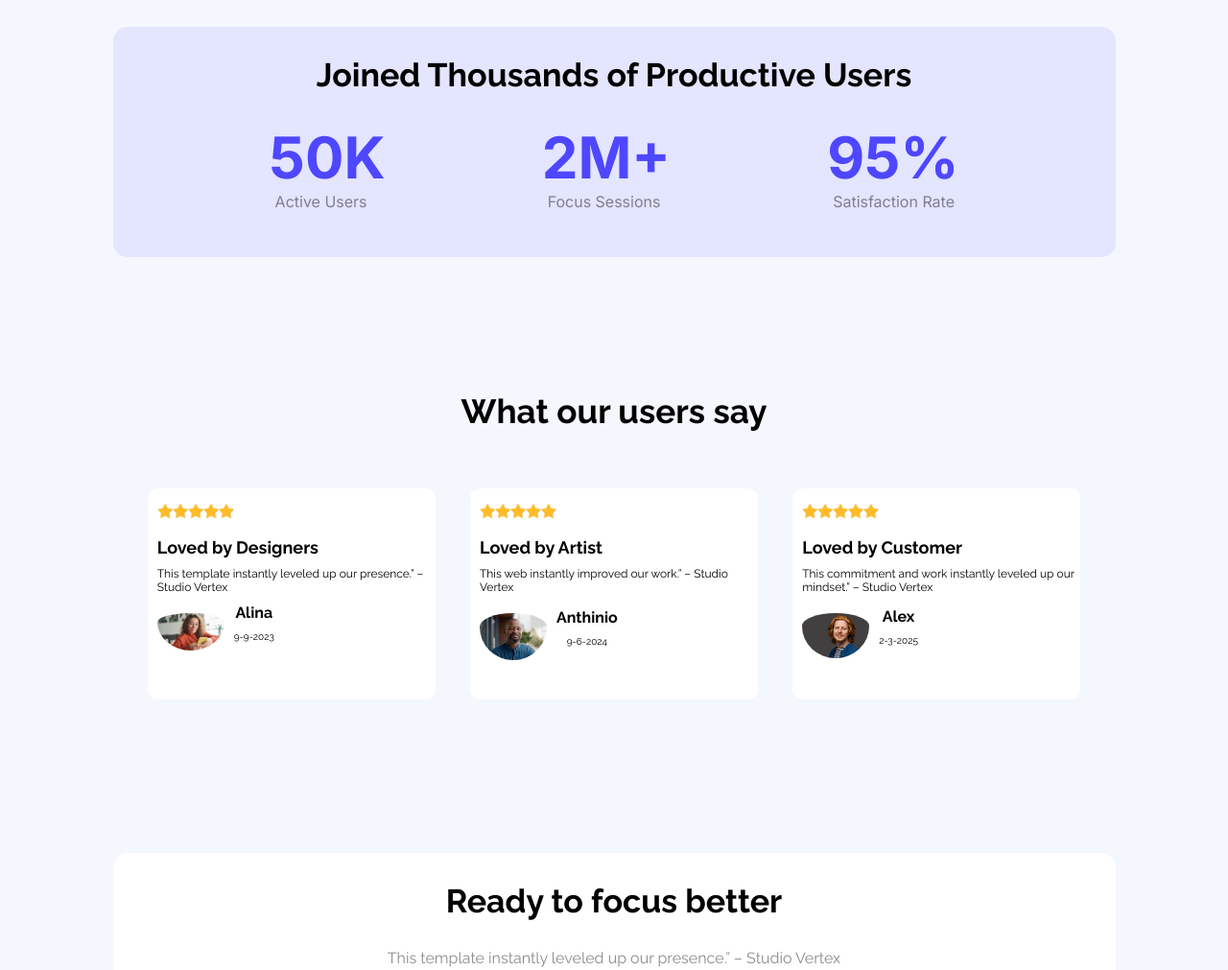
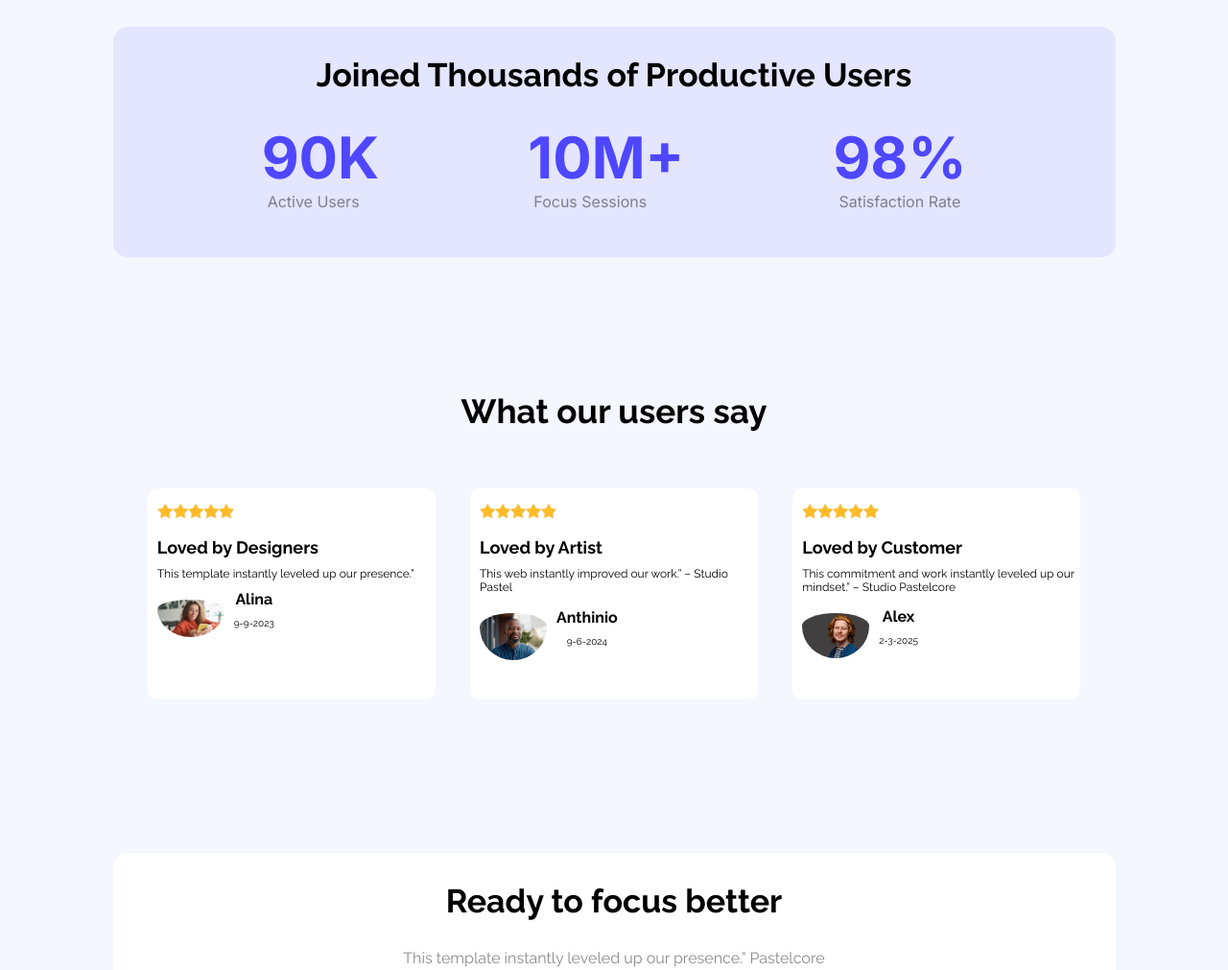
Before and after one commit to adnan99999977/Assingment_001, a plain HTML site: page index.html in a window 1280 px wide. Shown: the part 1040-2051 px from the top of the page at 96% size. Drawn offline with Linux system fonts and the light colour scheme.

Commit message:
all changes done

```diff
--- a/index.html
+++ b/index.html
@@ -45,15 +45,15 @@
     </div>
    <div class="data_sec">
       <div class="data_1">
-     <h1>50K</h1>
+     <h1>90K</h1>
      <p>Active Users</p>
       </div>
       <div class="data_1">
-     <h1>2M+</h1>
+     <h1>10M+</h1>
      <p>Focus Sessions</p>
       </div>
       <div class="data_1">
-     <h1>95%</h1>
+     <h1>98%</h1>
      <p>Satisfaction Rate</p>
       </div>
    </div>
@@ -67,7 +67,7 @@
          <div class="card">
             <img src="./Assets/5 star.png" alt="">
             <h4>Loved by Designers</h4>
-            <p>This template instantly leveled up our presence.” – Studio Vertex</p>
+            <p>This template instantly leveled up our presence.” </p>
             <div class="user">
                <img src="./Assets/images (2).jpg" alt="">
               <div class="user_feed">
@@ -79,7 +79,7 @@
           <div class="card">
             <img src="./Assets/5 star.png" alt="">
             <h4>Loved by Artist</h4>
-            <p>This web instantly improved our work.” – Studio Vertex</p>
+            <p>This web instantly improved our work.” – Studio Pastel</p>
             <div class="user">
                <img src="./Assets/download.jpg" alt="">
               <div class="user_feed">
@@ -91,7 +91,7 @@
           <div class="card">
             <img src="./Assets/5 star.png" alt="">
             <h4>Loved by Customer</h4>
-            <p>This commitment and work instantly leveled up our mindset.” – Studio Vertex</p>
+            <p>This commitment and work instantly leveled up our mindset.” – Studio Pastelcore</p>
             <div class="user">
                <img src="./Assets/images (1).jpg" alt="">
               <div class="user_feed">
@@ -107,7 +107,7 @@
    <!-- focus section -->
     <div class="focus_sec">
       <h1>Ready to focus better</h1>
-      <p>This template instantly leveled up our presence.” – Studio Vertex</p>
+      <p>This template instantly leveled up our presence.” Pastelcore</p>
       <button class="primary_button">Ger Started Free</button>
       <img src="./Assets/wc-big.png" alt="">
     </div>
```
